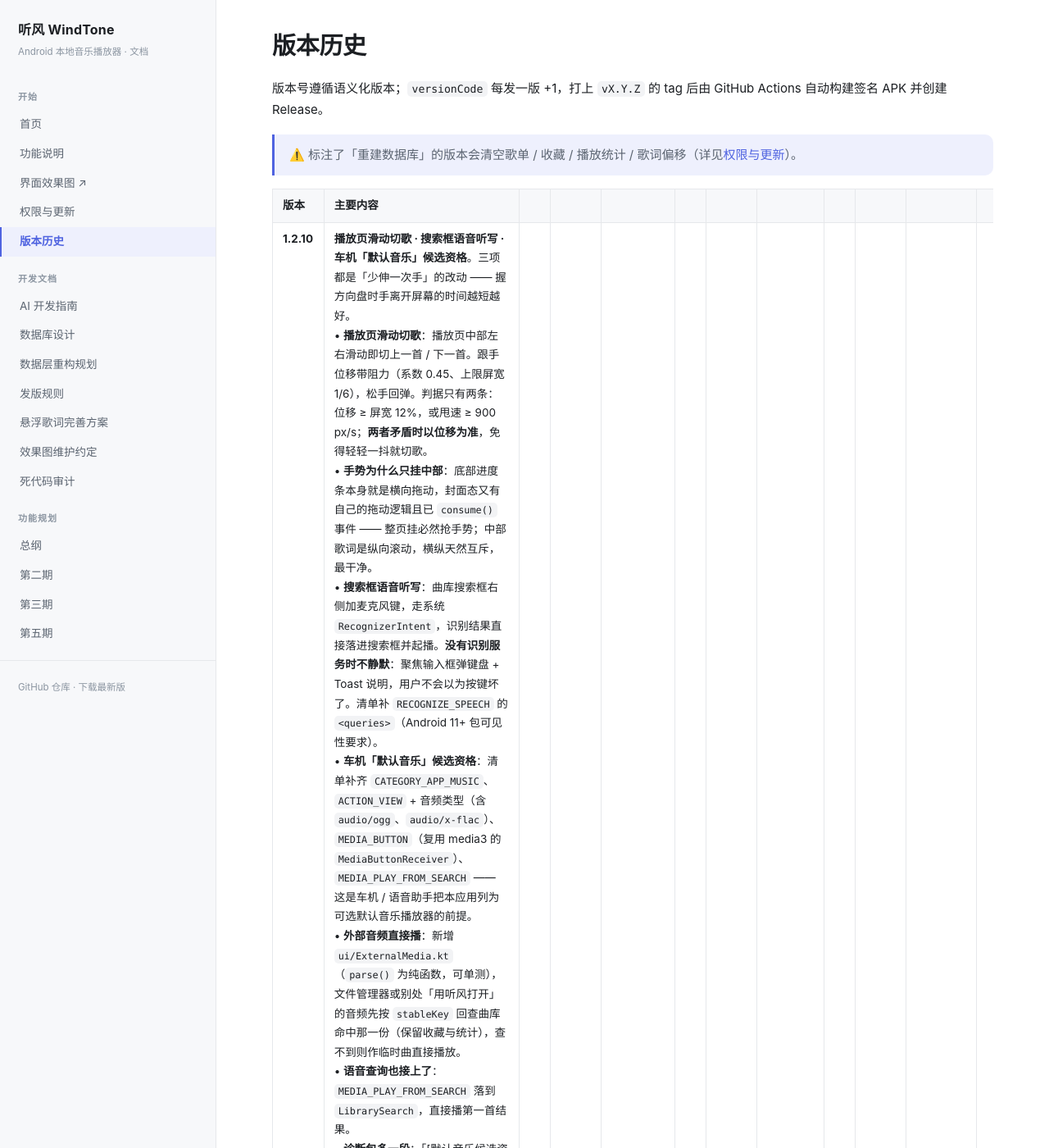
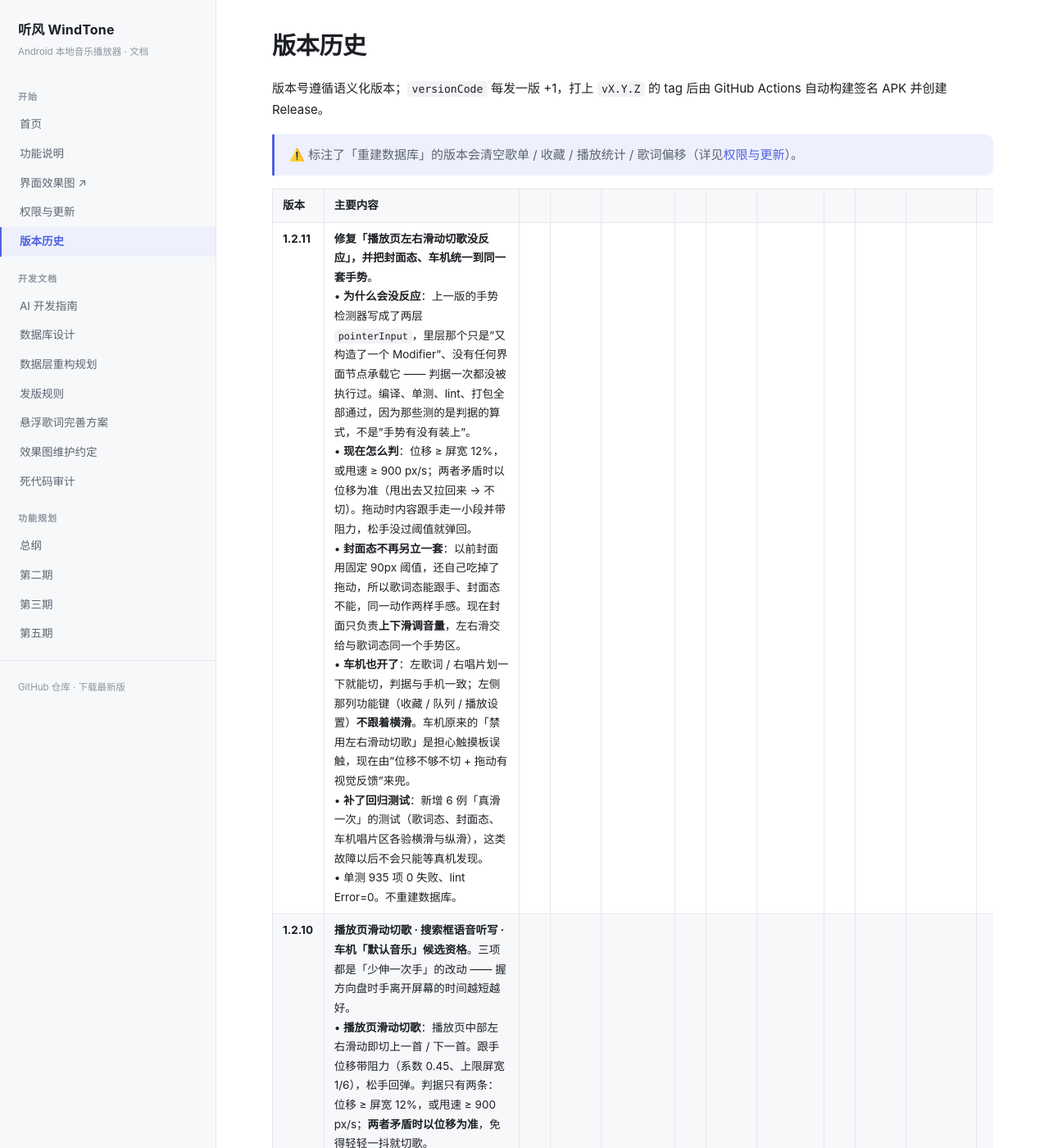
Before and after one commit to LuckyLearning/WindTone, a Jekyll site: the page built from docs/版本历史.md, in a window 1280 px wide and 1400 px high. Shown: the whole window at 82% size. Built offline with Jekyll 4.4.1, drawn with Linux system fonts in a browser that asks for light colours.

```diff
--- a/docs/版本历史.md
+++ b/docs/版本历史.md
@@ -11,6 +11,7 @@ title: 版本历史
 
 | 版本 | 主要内容 |
 |---|---|
+| **1.2.11** | **修复「播放页左右滑动切歌没反应」，并把封面态、车机统一到同一套手势**。<br>• **为什么会没反应**：上一版的手势检测器写成了两层 `pointerInput`，里层那个只是"又构造了一个 Modifier"、没有任何界面节点承载它 —— 判据一次都没被执行过。编译、单测、lint、打包全部通过，因为那些测的是判据的算式，不是"手势有没有装上"。<br>• **现在怎么判**：位移 ≥ 屏宽 12%，或甩速 ≥ 900 px/s；两者矛盾时以位移为准（甩出去又拉回来 → 不切）。拖动时内容跟手走一小段并带阻力，松手没过阈值就弹回。<br>• **封面态不再另立一套**：以前封面用固定 90px 阈值，还自己吃掉了拖动，所以歌词态能跟手、封面态不能，同一动作两样手感。现在封面只负责**上下滑调音量**，左右滑交给与歌词态同一个手势区。<br>• **车机也开了**：左歌词 / 右唱片划一下就能切，判据与手机一致；左侧那列功能键（收藏 / 队列 / 播放设置）**不跟着横滑**。车机原来的「禁用左右滑动切歌」是担心触摸板误触，现在由"位移不够不切 + 拖动有视觉反馈"来兜。<br>• **补了回归测试**：新增 6 例「真滑一次」的测试（歌词态、封面态、车机唱片区各验横滑与纵滑），这类故障以后不会只能等真机发现。<br>• 单测 935 项 0 失败、lint Error=0。不重建数据库。 |
 | **1.2.10** | **播放页滑动切歌 · 搜索框语音听写 · 车机「默认音乐」候选资格**。三项都是「少伸一次手」的改动 —— 握方向盘时手离开屏幕的时间越短越好。<br>• **播放页滑动切歌**：播放页中部左右滑动即切上一首 / 下一首。跟手位移带阻力（系数 0.45、上限屏宽 1/6），松手回弹。判据只有两条：位移 ≥ 屏宽 12%，或甩速 ≥ 900 px/s；**两者矛盾时以位移为准**，免得轻轻一抖就切歌。<br>• **手势为什么只挂中部**：底部进度条本身就是横向拖动，封面态又有自己的拖动逻辑且已 `consume()` 事件 —— 整页挂必然抢手势；中部歌词是纵向滚动，横纵天然互斥，最干净。<br>• **搜索框语音听写**：曲库搜索框右侧加麦克风键，走系统 `RecognizerIntent`，识别结果直接落进搜索框并起播。**没有识别服务时不静默**：聚焦输入框弹键盘 + Toast 说明，用户不会以为按键坏了。清单补 `RECOGNIZE_SPEECH` 的 `<queries>`（Android 11+ 包可见性要求）。<br>• **车机「默认音乐」候选资格**：清单补齐 `CATEGORY_APP_MUSIC`、`ACTION_VIEW` + 音频类型（含 `audio/ogg`、`audio/x-flac`）、`MEDIA_BUTTON`（复用 media3 的 `MediaButtonReceiver`）、`MEDIA_PLAY_FROM_SEARCH` —— 这是车机 / 语音助手把本应用列为可选默认音乐播放器的前提。<br>• **外部音频直接播**：新增 `ui/ExternalMedia.kt`（`parse()` 为纯函数，可单测），文件管理器或别处「用听风打开」的音频先按 `stableKey` 回查曲库命中那一份（保留收藏与统计），查不到则作临时曲直接播放。<br>• **语音查询也接上了**：`MEDIA_PLAY_FROM_SEARCH` 落到 `LibrarySearch`，直接播第一首结果。<br>• **诊断包多一段**：「[默认音乐候选资格]」四条自检（类别声明 / VIEW 过滤器 / `MEDIA_BUTTON` / `PLAY_FROM_SEARCH`）。用户报「车机里选不到听风」时能直接看结论，不用猜。<br>• 单测 929 项 0 失败、lint Error=0（79 Warning）。不重建数据库。 |
 | **1.2.9** | **设置页下钻 / 返回统一横向滑行动效**（用户需求：「统一的效果，那种滑动的效果」）。<br>• **改了什么**：设置是「主页 → 分类 → 子项」三层，此前是瞬切 —— 屏幕几乎不动的切换，看不出是「进去了」还是「就停在这」。现在**下钻**时新页从右侧推入、旧页向左退 **1/4 屏宽**并淡出；**返回**方向相反（新页从左推入、旧页向右退出）；顶栏标题只淡入淡出、不跟着横滑。<br>• **为什么旧页只退 1/4 而不是整屏平移**：整屏同步平移像传送带，两页都在动等于没有参照，反而说不清哪一页是新进来的。<br>• **方向怎么判**：不靠「前进 / 后退」标志位，而是由**层级深度**决定（`SettingsPage.depth()` 沿 `parent()` 上溯）—— 这样三级路径（实验室 → 在线播放 → 在线歌单）也能正确分清深浅。返回键与左上角箭头走同一个判据，不会出现「箭头滑对、返回键滑反」。<br>• **动效集中一处**：新增 `ui/SettingsMotion.kt` 作为唯一真源（`slide(forward)` / `titleFade()` / `depth()`），时长只用全站令牌（滑动 260ms、淡入淡出 180ms，缓动同 `--ease`），**禁止**在各页手写 `tween` 魔法数。<br>• **两个必须踩住的坑**：①转场内容的 lambda 必须渲染**目标页**而不是当前页变量，否则正在退出的那一页会当场变成新页内容、滑动等于空转；②新旧两页在转场期间同时在 composition 里，**滚动位置不能共用一份** —— 每页各自持有一份 `ScrollState`（按页索引存快照），否则退出的那页会被新页的滚动位置当场拖走。**返回时仍停在原位置**这条旧行为保持不变。<br>• 顺带：内容区加 `clipToBounds()`，滑出的页面不会盖到顶栏的标题与返回键上。<br>• 单测 **915** 项全绿（新增动效 6 条：主页深度 0 / 六卡均为 1 / 嵌套页比父深一层 / 上限三层 / 每个页面都能走到主页 / 时长必须取自令牌）。本版**不重建数据库**。 |
 | **1.2.8** | **更新包装一次就够 + 车载设置与手机同一套**（用户需求）。<br>• **待装包不再丢**：此前下载完成的 APK 路径只存在内存里，弹窗关掉 / 切出去 / 杀后台后就没了，只能重新下载。现在路径与版本**持久化**，启动时恢复 —— 文件还在就直接回到「待安装」状态，被系统清缓存清掉则静默清记录；装完（版本等于当前）自动清。<br>• **更新页常驻「安装已下载的更新包」**：下载完点了「稍后」、切出去、甚至重启应用后，都能从「设置 → 更新」这一行直接拉起安装器，副标题注明无需重新下载。<br>• 顺带修一处既有缺陷：从更新页点安装但未授权「安装未知应用」时此前**静默无反应**，现在会把「安装包已就绪」弹窗打开，授权按钮才有着落。<br>• **车载设置复用手机版**：删除 v1.1.32 的「扁平大卡 + 完整设置」（`CarSettingsScreen.kt`，930 行）—— 两套信息结构等于两条维护线。车载现在直接渲染手机版设置（六卡 → 子页 → 弹层，返回键逐级退）；**唯一区别**是每一页**左下角**常驻「播放页」实体按钮（不随页面滚动，位置按用户要求方便驾驶员点击），一步回正在播放。手机不显示。<br>• 车载专属的悬浮歌词 🚗 预设池保留（行为不变，入口在歌词子页里）。<br>• 单测 **909** 项全绿（新增待装包落盘 / 恢复 / 清理 / 无授权开弹窗 6 条，车载「播放页」存在性 2 条）。本版**不重建数据库**。 |
```
Also changed, not shown: 1 other file.
